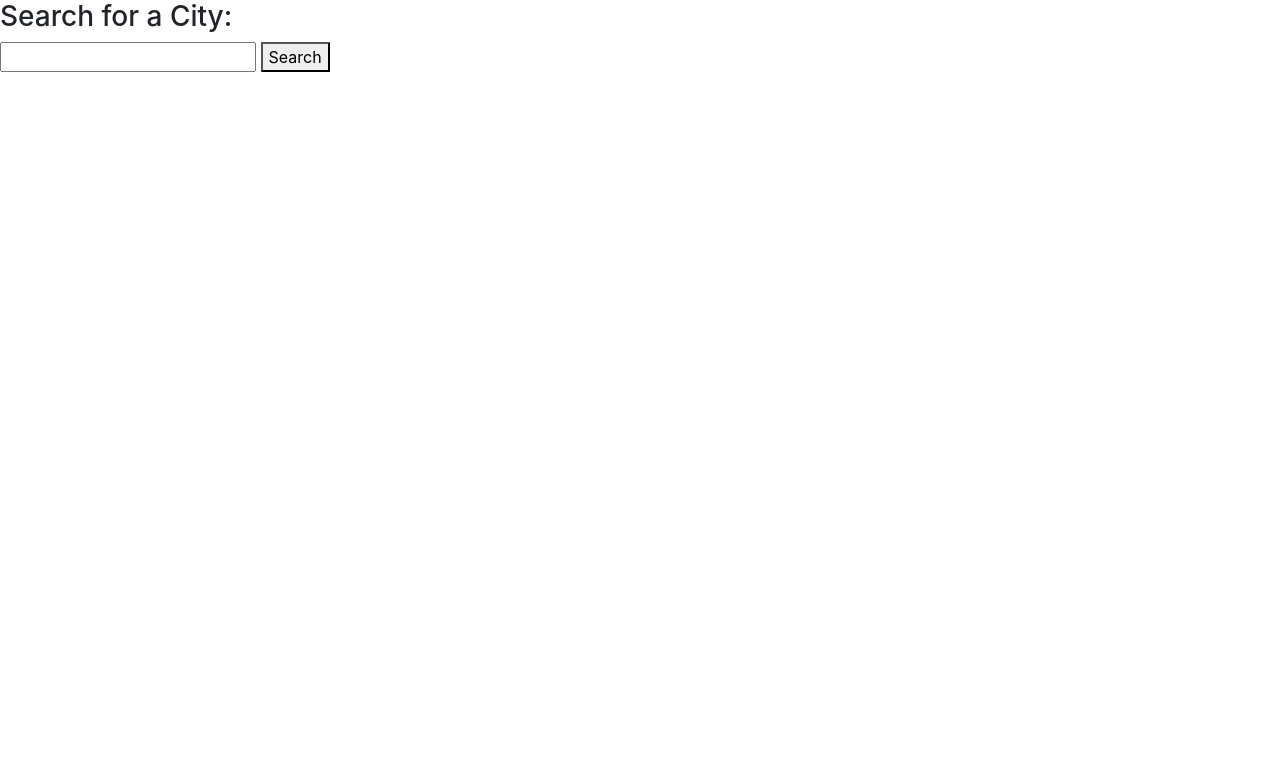
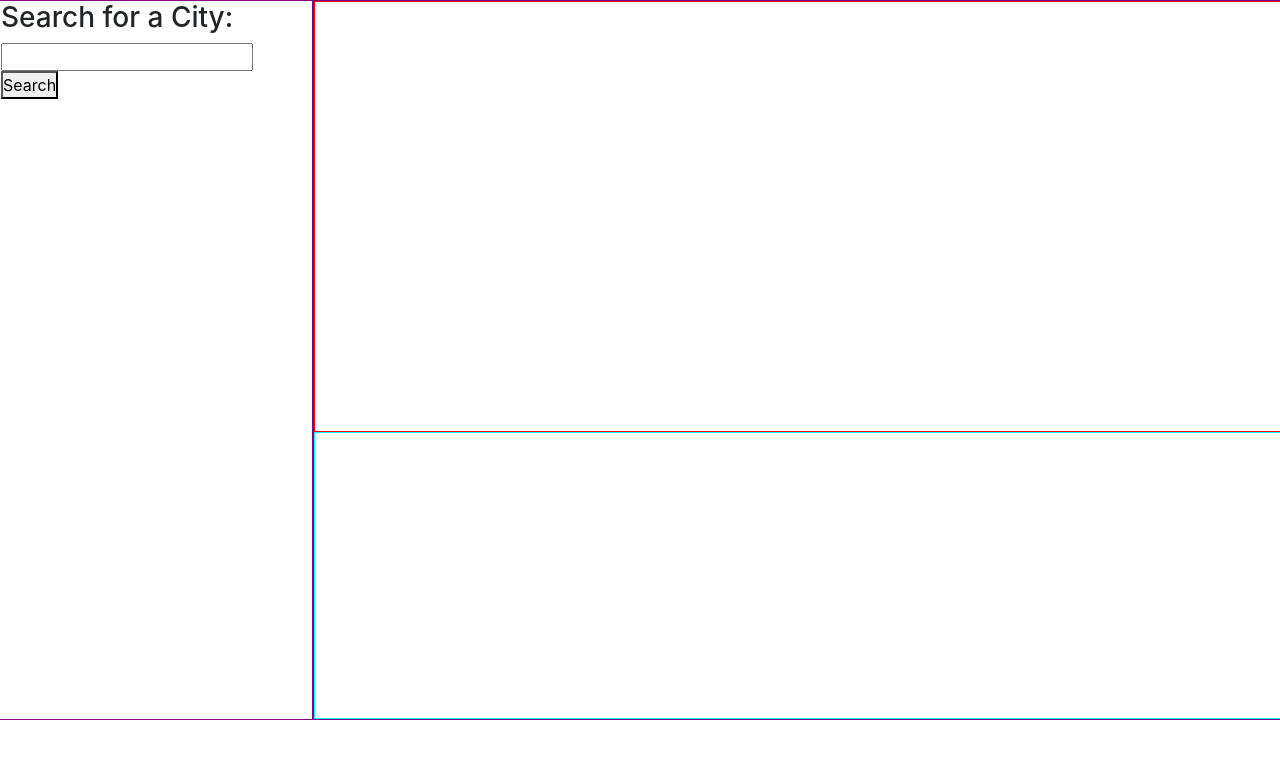
Before and after one commit to AustinJoo97/weatherReport-gwuhw6, a plain HTML site: page index.html in a window 1280 px wide. Drawn offline with nearby package versions, Linux system fonts and the light colour scheme.

Commit message:
changed css styling to find and set desired dimensions of each main div of the application

```diff
--- a/assets/stylesheets/style.css
+++ b/assets/stylesheets/style.css
@@ -1,4 +1,18 @@
 #searchAndHistory{
-    height: 100px;
+    height: 720px;
     border: 1px solid purple;
 }
+
+#weatherReport{
+    border: 1px solid purple;
+}
+
+#currentWeather{
+    height: 60%;
+    border: 1px solid red;
+}
+
+#fiveDayForecast{
+    height: 40%;
+    border: 1px solid cyan;
+}
--- a/index.html
+++ b/index.html
@@ -2,14 +2,14 @@
 <html>
     <head>
         <meta charset='UTF-8'>
-        <link href='./assets/stylesheets/reset.css'>
+        <link rel='stylesheet' href='./assets/stylesheets/reset.css'>
         <link rel='stylesheet' href='https://stackpath.bootstrapcdn.com/bootstrap/4.3.1/css/bootstrap.min.css'/>
-        <link href='./assets/stylesheets/style.css'>
+        <link rel='stylesheet' href='./assets/stylesheets/style.css'>
     </head>
     <body>
 
         <div class='row'>
-            <div class='col-4' id='searchAndHistory'>
+            <div class='col-3' id='searchAndHistory'>
                 <h3>Search for a City:</h3>
                 <form id='citySearch'>
                     <input>
@@ -17,7 +17,8 @@
                 </form>
                 <ul id='lastFiveSearched'></ul>
             </div>
-            <div class='col-8'>
+
+            <div class='col-9' id="weatherReport">
                 <div class='row' id='currentWeather'></div>
                 <div class='row' id='fiveDayForecast'></div>
             </div>
```
